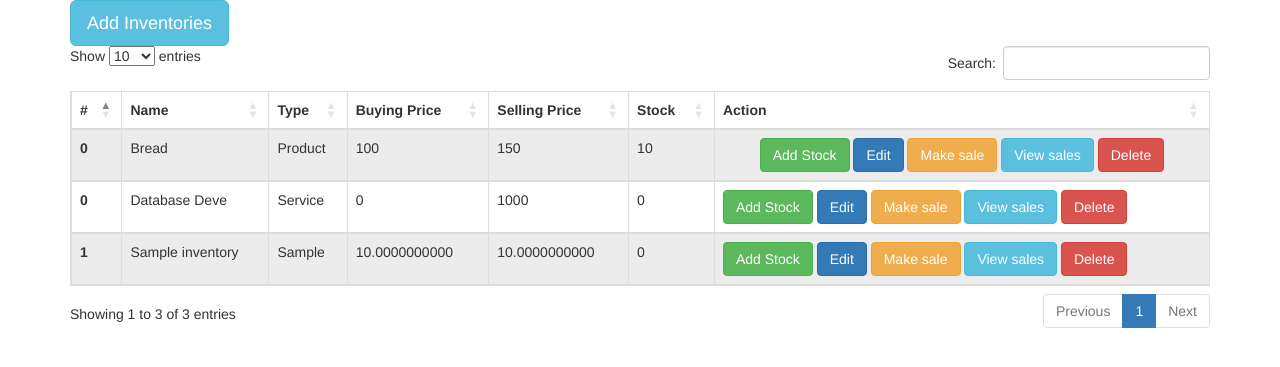
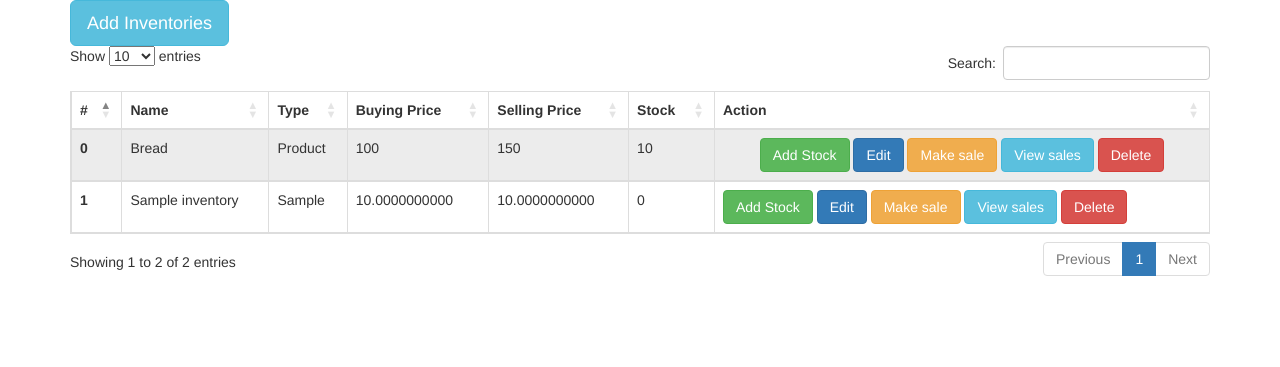
Before and after one commit to leonbaraza/IMS, a Flask app: page /inventories in a window 1280 px wide. Shown: the top 367 px of the page. Run offline with Flask 2, Linux system fonts and the light colour scheme; tables that the repository leaves empty hold one stand-in row (values such as "Sample post"); some libraries are stand-ins or nearby versions.

Commit message:
New Updates

```diff
--- a/main.py
+++ b/main.py
@@ -6,7 +6,7 @@ import datetime
 from flask_sqlalchemy import SQLAlchemy
 
 app = Flask(__name__)
-app.config["SQLALCHEMY_DATABASE_URI"] = 'postgresql://postgres:Leon@29@127.0.0.1:5432/classjan'
+app.config["SQLALCHEMY_DATABASE_URI"] = 'postgresql://postgres:Leon@1996@127.0.0.1:5432/classjan'
 db = SQLAlchemy(app)
 
 
@@ -49,6 +49,11 @@ class Sales(db.Model):
 @app.before_first_request
 def create_tables():
     db.create_all()
+
+
+@app.route('/adding/<x>/<y>')
+def addition(x,y):
+    return str(int(x)+int(y))
 
 
 @app.route('/person/<name>/<int:age>')
@@ -163,21 +168,29 @@ def inventories():
 
 
 
-@app.route('/add_stock', methods=['GET','POST'])
-def add_stock():
+@app.route('/add_stock/<inv_id>', methods=['GET','POST'])
+def add_stock(inv_id):
     if request.method == 'POST':
+        # print(inv_id)
         stock = request.form['stock']
-        print(stock)
 
-    return render_template('inventories.html')
+        stock = Stock(inv_id=inv_id, stock=stock)
+        db.session.add(stock)
+        db.session.commit()
+        # print(stock)
+
+    return redirect(url_for('inventories'))
 
 
-@app.route('/make_sale', methods=['GET','POST'])
-def make_sale():
+@app.route('/make_sale/<inv_id>', methods=['GET','POST'])
+def make_sale(inv_id):
     if request.method == 'POST':
+        # print(inv_id)
         total = request.form['quantity']
-        print(total)
-    return render_template('inventories.html')
+        sale = Sales(inv_id=inv_id, quantity=total)
+        db.session.add(sale)
+        db.session.commit()
+    return redirect(url_for('inventories'))
 
 
 if __name__ == '__main__':
--- a/templates/inventories.html
+++ b/templates/inventories.html
@@ -105,92 +105,6 @@
                 <button type="submit" class="btn btn-danger" data-dismiss="modal">Delete</button>
             </td>
         </tr>
-        <tr>
-            <th scope="row">0</th>
-            <td>Database Deve</td>
-            <td>Service</td>
-            <td>0</td>
-            <td>1000</td>
-            <td>0</td>
-            <td>
-                <button type="submit" class="btn btn-success" data-toggle="modal" data-target="#myStock">Add Stock
-                </button>
-
-
-                <div class="modal fade" id="myStock" role="dialog">
-                    <div class="modal-dialog">
-
-                        <!-- Modal content-->
-                        <div class="modal-content">
-                            <div class="modal-header">
-                                <button type="button" class="close" data-dismiss="modal">&times;</button>
-                                <h4 class="modal-title">Add Stock</h4>
-                            </div>
-                            <div class="modal-body">
-                                <form action="{{ url_for('add_stock') }}" method="POST">
-                                    <div class="form-group">
-                                        <label for="formGroupExampleInput2">Stock</label>
-                                        <input name="stock" type="text" class="form-control"
-                                               id="formGroupExampleInput2"
-                                               placeholder="Enter total Stock">
-                                    </div>
-                                    <div class="modal-footer">
-                                        <button type="submit" class="btn btn-primary">Submit</button>
-                                        <button type="button" class="btn btn-default" data-dismiss="modal">Close
-                                        </button>
-                                    </div>
-                                </form>
-                            </div>
-
-                        </div>
-
-                    </div>
-                </div>
-
-
-                <button type="submit" class="btn btn-primary" data-dismiss="modal">Edit</button>
-                <button type="submit" class="btn btn-warning" data-toggle="modal" data-target="#mySales">Make sale
-                </button>
-
-
-                <div class="modal fade" id="mySales" role="dialog">
-                    <div class="modal-dialog">
-
-                        <!-- Modal content-->
-                        <div class="modal-content">
-                            <div class="modal-header">
-                                <button type="button" class="close" data-dismiss="modal">&times;</button>
-                                <h4 class="modal-title">Make Sale</h4>
-                            </div>
-                            <div class="modal-body">
-                                <form action="{{ url_for('make_sale') }}" method="POST">
-                                    <div class="form-group">
-                                        <label for="formGroupExampleInput2">Quantity</label>
-                                        <input name="quantity" type="text" class="form-control"
-                                               id="formGroupExampleInput2"
-                                               placeholder="Enter Quantity">
-                                    </div>
-                                    <div class="modal-footer">
-                                        <button type="submit" class="btn btn-primary">Submit</button>
-                                        <button type="button" class="btn btn-default" data-dismiss="modal">Close
-                                        </button>
-                                    </div>
-
-                                </form>
-
-
-                            </div>
-
-                        </div>
-
-                    </div>
-                </div>
-
-
-                <button type="submit" class="btn btn-info" data-dismiss="modal">View sales</button>
-                <button type="submit" class="btn btn-danger" data-dismiss="modal">Delete</button>
-            </td>
-        </tr>
 
 
 
@@ -219,7 +133,7 @@
                                 <h4 class="modal-title">Add Stock</h4>
                             </div>
                             <div class="modal-body">
-                                <form action="{{ url_for('add_stock') }}" method="POST">
+                                <form action="{{ url_for('add_stock', inv_id = each.id) }}" method="POST">
                                     <div class="form-group">
                                         <label for="formGroupExampleInput2">Stock</label>
                                         <input name="stock" type="text" class="form-control"
@@ -255,7 +169,7 @@
                                 <h4 class="modal-title">Make Sale</h4>
                             </div>
                             <div class="modal-body">
-                                <form action="{{ url_for('make_sale') }}" method="POST">
+                                <form action="{{ url_for('make_sale', inv_id=each.id) }}" method="POST">
                                     <div class="form-group">
                                         <label for="formGroupExampleInput2">Quantity</label>
                                         <input name="quantity" type="text" class="form-control"
```
